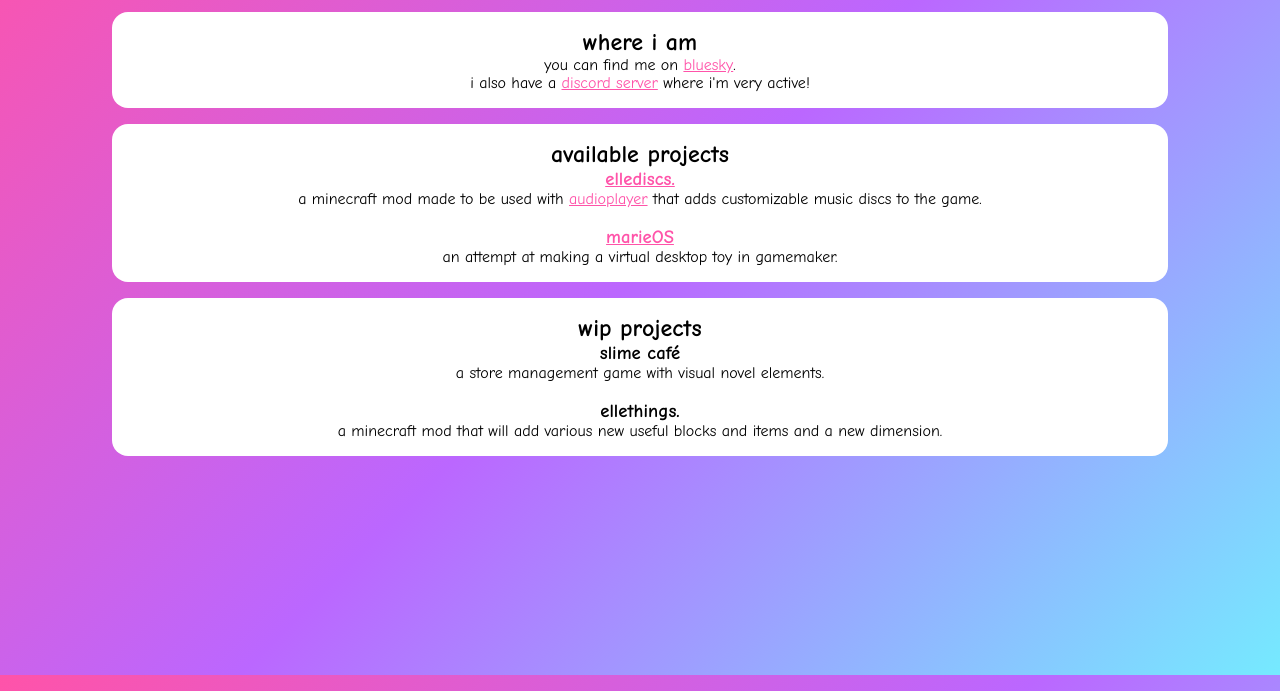
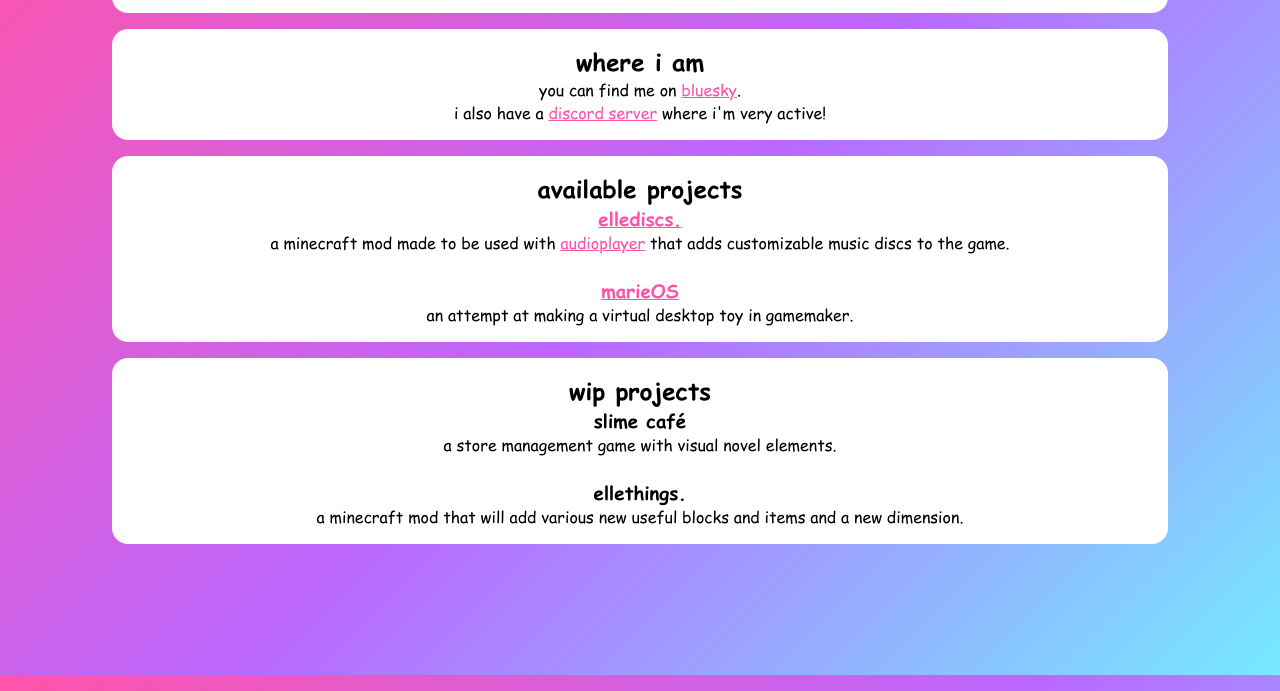
Before and after one commit to ellestuff/ellesite, a plain HTML site: page index.html in a window 1280 px wide. Shown: the part 125-816 px from the top of the page. Drawn offline with Linux system fonts and the light colour scheme.

Commit message:
sand on the trail

```diff
--- a/style.css
+++ b/style.css
@@ -1,11 +1,32 @@
 * { margin: 0; }
+
+@font-face {
+	font-family: comic;
+	src: url(font/comic.ttf);
+}
+@font-face {
+	font-family: comic;
+	src: url(font/comicbd.ttf);
+	font-weight: bold;
+}
+@font-face {
+	font-family: comic;
+	src: url(font/comici.ttf);
+	font-style: italic;
+}
+@font-face {
+	font-family: comic;
+	src: url(font/comiccz.ttf);
+	font-weight: bold;
+	font-style: italic;
+}
 
 body {
 	background-image: linear-gradient(135deg, #ff53a9, #bb67ff, #75eaff);
 	background-attachment: fixed;
 
 	text-align: center;
-	font-family: 'Comic Sans MS', 'Comic Neue', 'Courier New', monospace;
+	font-family: comic;
 	height: 100vh;
 
 }
```
Also changed, not shown: font/comic.ttf (added), font/comicbd.ttf (added), font/comici.ttf (added), font/comicz.ttf (added).
